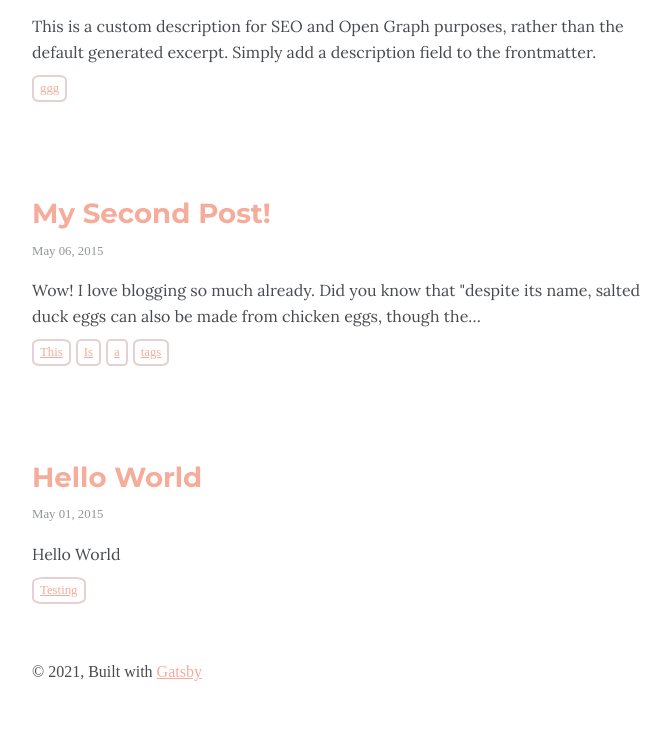
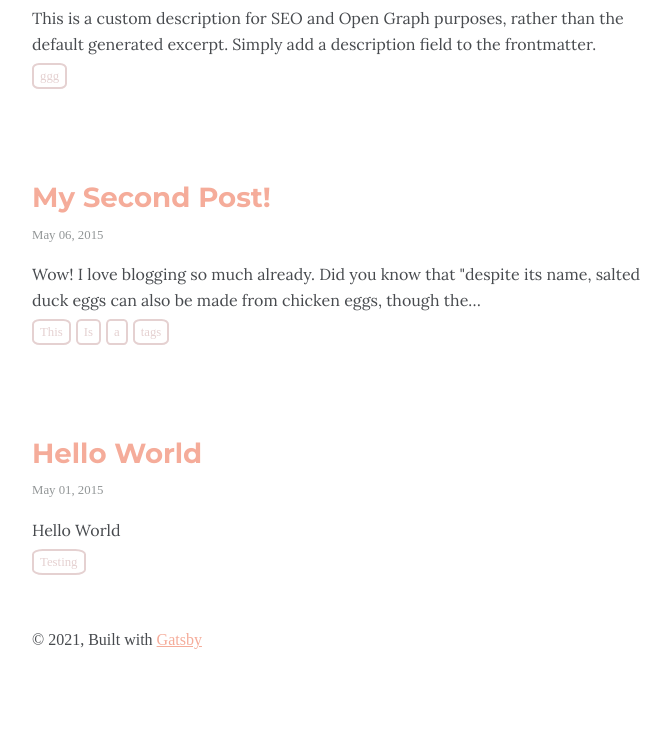
Before and after one commit to angelajt/website-gatsby, a Gatsby site: page /blog in a window 1280 px wide. Shown: the part 574-1322 px from the top of the page, without its empty margins (292-946 px from the left). After the commit the page ends 1290 px from the top, so only its background shows below. Built offline with nearby package versions, Linux system fonts and the light colour scheme; Gatsby itself is replaced by a stand-in of ours; a web font is replaced by a local one.

Commit message:
change tags style

```diff
--- a/src/style.css
+++ b/src/style.css
@@ -371,15 +371,20 @@
 }
 
 .tags li {
-  border-radius: 20%;
-  border: 2px solid var(--color-accent);
-  padding: 2px 6px;
   margin-right: 5px;
   margin-bottom: 0px;
   list-style: none;
 }
 
-.tags li:hover {
+.tags a {
+  border-radius: 20%;
+  border: 2px solid var(--color-accent);
+  padding: 4px 6px;
+  text-decoration: none;
+  color: var(--color-accent);
+}
+
+.tags a:hover {
   background: var(--color-accent);
   color: white;
   transition: 0.5s;
```
